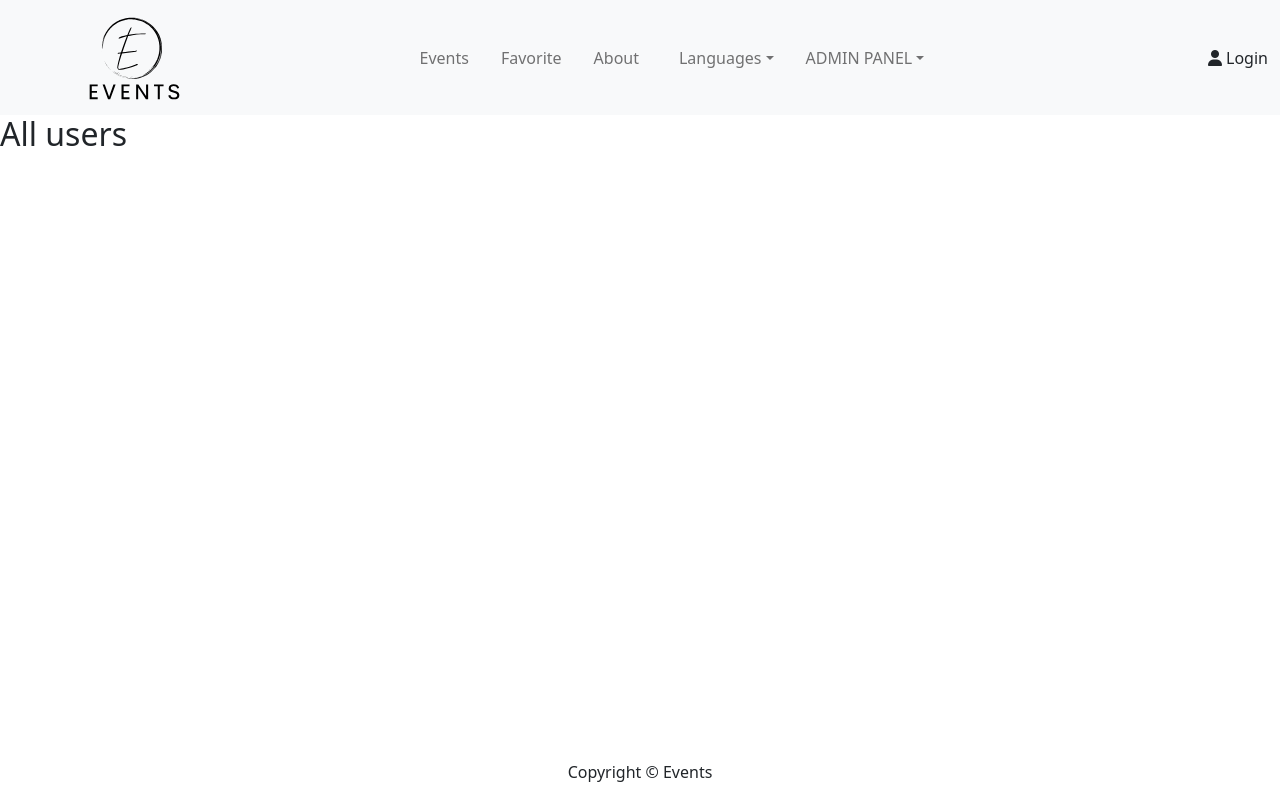
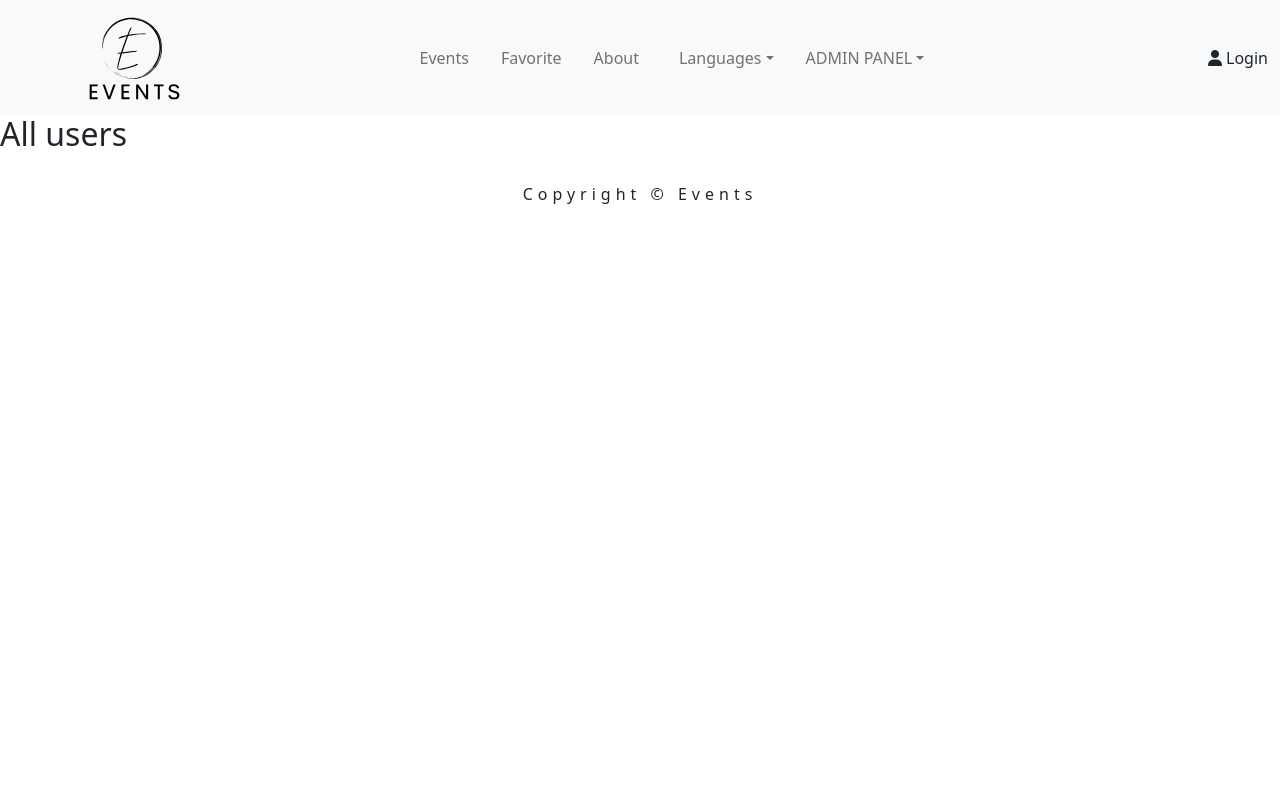
Before and after one commit to kristupasjovaisa/React.Events, a React (Create React App) app in the folder react.events/: page /users in a window 1280 px wide. Built offline with nearby package versions, Linux system fonts and the light colour scheme.

Commit message:
Fixed card and footer position

```diff
--- a/react.events/public/index.html
+++ b/react.events/public/index.html
@@ -12,6 +12,7 @@
     <link rel="stylesheet" href="https://cdnjs.cloudflare.com/ajax/libs/font-awesome/6.1.1/css/all.min.css"
           integrity="sha512-KfkfwYDsLkIlwQp6LFnl8zNdLGxu9YAA1QvwINks4PhcElQSvqcyVLLD9aMhXd13uQjoXtEKNosOWaZqXgel0g=="
           crossorigin="anonymous" referrerpolicy="no-referrer"/>
+
     <title>Events</title>
 </head>
 <body>
--- a/react.events/src/App.css
+++ b/react.events/src/App.css
@@ -1,3 +1,5 @@
+@import url('https://fonts.googleapis.com/css2?family=Roboto:wght@400;700&display=swap');
+
 .mainApp {
     min-height: 80vh;
 }
@@ -26,7 +28,6 @@
     color: #36395A;
     cursor: pointer;
     display: inline-flex;
-    font-family: "JetBrains Mono", monospace;
     height: 48px;
     justify-content: center;
     line-height: 1;
@@ -74,4 +75,32 @@
     text-align: center;
 }
 
+.displayEvents{
+    display:flex;
+    flex-wrap: wrap;
+    justify-content: center;
+    width: 80%;
+    margin: 0 auto;
+}
+
+.cardDesign:hover {
+    box-shadow: rgba(45, 35, 66, 0.4) 0 4px 8px, rgba(45, 35, 66, 0.3) 0 7px 13px -3px, #D6D6E7 0 -3px 0 inset;
+    transform: translateY(-2px);
+}
 /* cardDesign*/
+
+footer {
+    position: sticky;
+    display: flex;
+    justify-content: center;
+    align-items: center;
+    flex-direction: column;
+    letter-spacing: 5px;
+    width: 100%;
+    background: white;
+    padding: 20px;
+}
+
+ {
+
+ }
--- a/react.events/src/containers/Footer/FooterContainer.js
+++ b/react.events/src/containers/Footer/FooterContainer.js
@@ -1,13 +1,11 @@
 import {Col, Container, Row} from "react-bootstrap";
 
 const FooterContainer = () => {
-    return(
-        <footer className='fixed-bottom'>
-            <Container>
-               <Row>
-                   <Col className='text-center py-3'>Copyright &copy; Events</Col>
-               </Row>
-            </Container>
+    return (
+        <footer>
+            <span>
+       Copyright &copy; Events
+    </span>
         </footer>
     )
 }
--- a/react.events/src/containers/Pages/EventsPage/Events.js
+++ b/react.events/src/containers/Pages/EventsPage/Events.js
@@ -1,5 +1,5 @@
 import React, {useState} from "react";
-import {Button, Card, Container, Form, ListGroup, Modal, ModalBody, ModalHeader} from "react-bootstrap";
+import {Button, Card, Col, Container, Form, ListGroup, Modal, ModalBody, ModalHeader, Row} from "react-bootstrap";
 import {useSelector, useDispatch} from "react-redux";
 import {addEvent} from "../../../redux/Event/EventsSlice";
 
@@ -107,19 +107,20 @@ const Events = () => {
                     <Card.Title>Add new event</Card.Title>
                 </button>
             </div>
-            <Container>
-                <div className='displayEvents mt-5'>
+            <div className='displayEvents mt-5 '>
                 {eventsList.map((e) => {
                         return (
-                                <Container>
                             <Card style={{width: '18rem'}} className='cardDesign'>
                                 <Card.Body>
                                     <Card.Title> Full info about Event</Card.Title>
                                 </Card.Body>
                                 <ListGroup className="list-group-flush">
-                                            <ListGroup.Item><Card.Title>Event:</Card.Title> {e.name}</ListGroup.Item>
-                                            <ListGroup.Item><Card.Title>Location:</Card.Title> {e.location}</ListGroup.Item>
-                                            <ListGroup.Item><Card.Title>Category:</Card.Title> {e.category}</ListGroup.Item>
+                                    <ListGroup.Item><Card.Title>Event:</Card.Title> {e.name}
+                                    </ListGroup.Item>
+                                    <ListGroup.Item><Card.Title>Location:</Card.Title> {e.location}
+                                    </ListGroup.Item>
+                                    <ListGroup.Item><Card.Title>Category:</Card.Title> {e.category}
+                                    </ListGroup.Item>
                                     <ListGroup.Item><Card.Title>Price: </Card.Title>{e.price} $</ListGroup.Item>
                                     <ListGroup.Item><Card.Title>Start:</Card.Title> {e.startEventDateTime}
                                     </ListGroup.Item>
@@ -137,12 +138,10 @@ const Events = () => {
                                     <Button variant="outline-danger" size='sm'>Delete</Button>{' '}
                                 </Card.Body>
                             </Card>
-                                </Container>
                         )
                     }
                 )}
             </div>
-            </Container>
         </>
     );
 };
```
Lines whose indentation alone changed are shown as unchanged.
